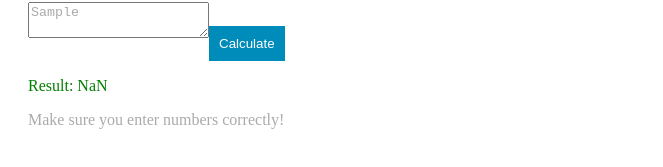
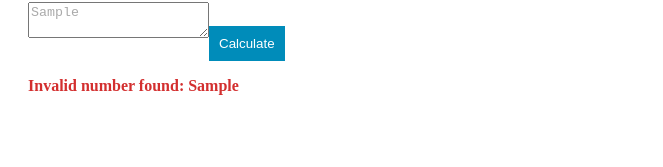
Before and after one commit to UrsTrulyAditya/Accessibilty, a React (Vite) app: page / in a window 1280 px wide. Both pictures are taken after typing "Sample" into the empty fields and a click on the button "Calculate". Shown: the part 561-728 px from the top of the page, without its empty margins (0-663 px from the left). Built offline with nearby package versions, Linux system fonts and the light colour scheme.

Commit message:
Improved error handling for the string calculator

```diff
--- a/src/App.tsx
+++ b/src/App.tsx
@@ -4,9 +4,10 @@ import calculateString from './stringCalculator';
 const App = () => {
   const [input, setInput] = useState('');
   const [result, setResult] = useState<number | null>(null);
+  const [error, setError] = useState('');
 
   const handleCalculate = () => {
-    calculateString(input, setResult);
+    calculateString(input, setError, setResult);
   };
 
   return (
@@ -48,9 +49,15 @@ const App = () => {
 
       {result !== null && <p style={{ color: 'green' }}>Result: {result}</p>}
 
-      <div role='alert'>
-        <p>Make sure you enter numbers correctly!</p>
-      </div>
+      {error && (
+        <div
+          role="alert"
+          aria-live="assertive"
+          style={{ color: '#d32f2f', marginTop: '15px', fontWeight: 'bold' }}
+        >
+          <p>{error}</p>
+        </div>
+      )}
     </div>
   );
 };
--- a/src/stringCalculator.ts
+++ b/src/stringCalculator.ts
@@ -1,7 +1,8 @@
-const calculateString = (input: string, setResult: (val: number | null) => void) => {
+const calculateString = (input: string, setError: (msg: string) => void, setResult: (val: number | null) => void) => {
     const inputStr = input.trim();
 
     if (!inputStr) {
+      setError('Please enter some numbers first');
       setResult(null);
       return;
     }
@@ -9,8 +10,16 @@ const calculateString = (input: string, setResult: (val: number | null) => void)
     const items = inputStr.split(',').map((val) => val.trim()).filter(Boolean);
     const numbers = items.map((num) => Number(num));
 
+    const invalidVal = items.find((val) => isNaN(Number(val)));
+    if (invalidVal) {
+      setError(`Invalid number found: ${invalidVal}`);
+      setResult(null);
+      return;
+    }
+
     const total = numbers.reduce((a, b) => a + b, 0);
     setResult(total);
+    setError('');
   };
 
   export default calculateString;
```
